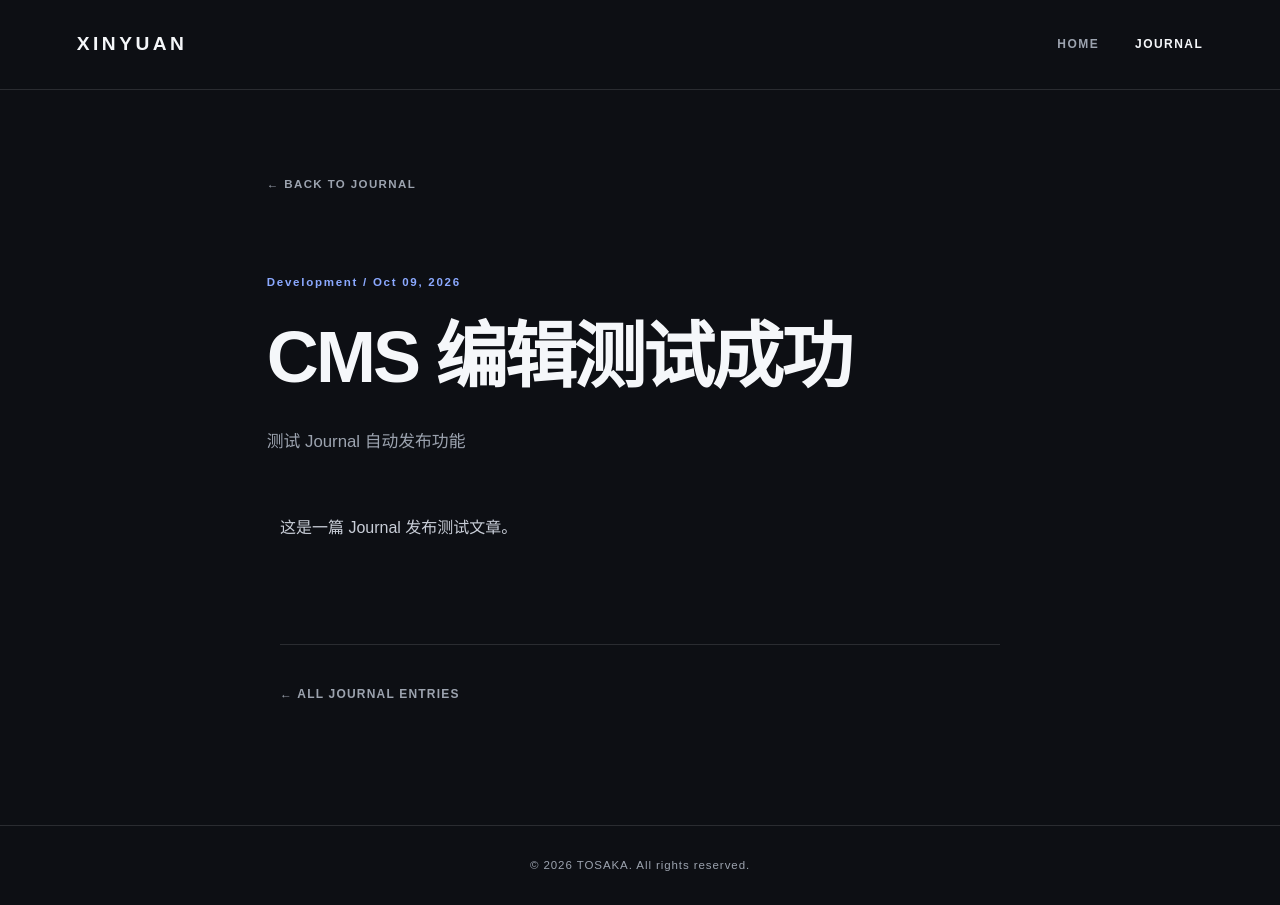
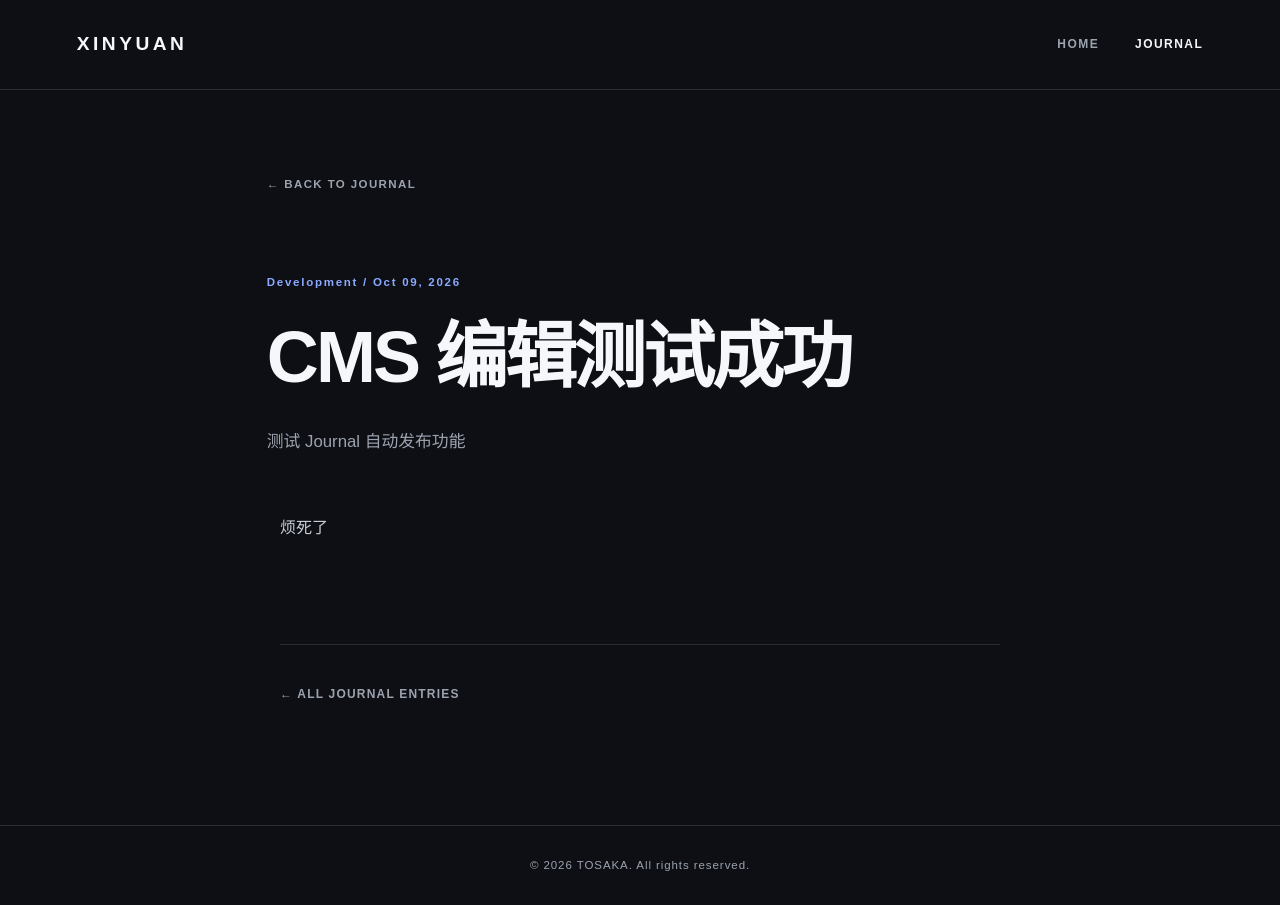
Before and after one commit to Emojiiiii/TOSAKA.github.io, a Jekyll site: the page built from _article/published-test.md, in a window 1280 px wide. Built offline with Jekyll 4.4.1, drawn with Linux system fonts in a browser that asks for light colours.

Commit message:
Update _article/published-test.md (via Pages CMS)

```diff
--- a/_article/published-test.md
+++ b/_article/published-test.md
@@ -6,4 +6,4 @@ date: 2026-10-09
 category: Development
 description: 测试 Journal 自动发布功能
 ---
-这是一篇 Journal 发布测试文章。
+烦死了
```
